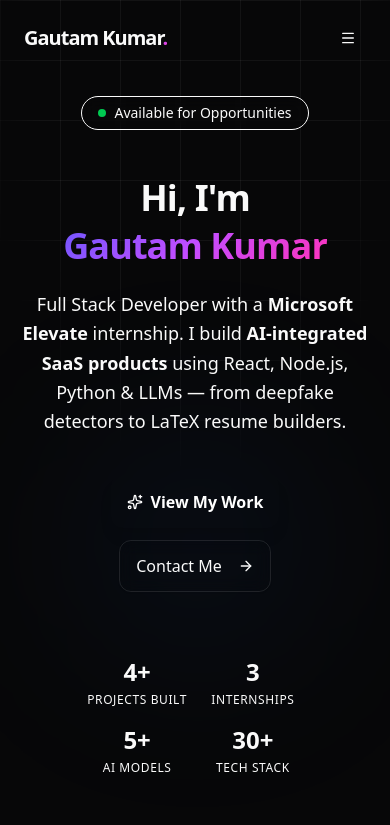
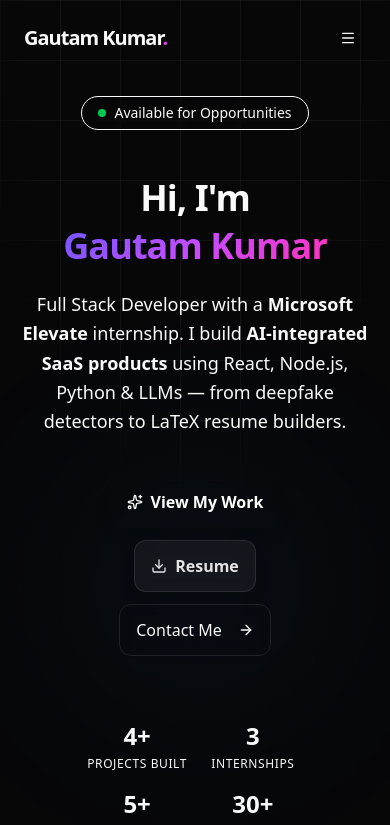
Before and after one commit to theunstopabble/gautam_portfolio, a Next.js app: page / in a window 390 px wide. Shown: the top 825 px of the page. Built offline with nearby package versions, Linux system fonts and the light colour scheme.

Commit message:
feat: add Resume button to Hero section for 1-tap recruiter access on mobile

```diff
--- a/src/components/home/Hero.tsx
+++ b/src/components/home/Hero.tsx
@@ -10,6 +10,7 @@ import {
   TwitterIcon,
   ChevronDown,
   Sparkles,
+  Download,
 } from "lucide-react";
 
 const stats = [
@@ -119,6 +120,20 @@ export function Hero() {
           </Button>
           <Button
             size="lg"
+            variant="secondary"
+            className="h-13 gap-2 rounded-xl border border-white/10 bg-white/5 px-8 text-base font-semibold text-zinc-200 shadow-lg backdrop-blur-sm transition-all hover:bg-white/10 hover:brightness-110"
+            asChild
+          >
+            <a
+              href="https://drive.google.com/file/d/12F5GfuBqgwUaTbbWNnx7YHUIHJ5L1NxF/view?usp=sharing"
+              target="_blank"
+              rel="noopener noreferrer"
+            >
+              <Download className="h-4 w-4" /> Resume
+            </a>
+          </Button>
+          <Button
+            size="lg"
             variant="outline"
             className="h-13 rounded-xl border-white/10 px-8 text-base backdrop-blur-sm hover:bg-white/5"
             asChild
```
